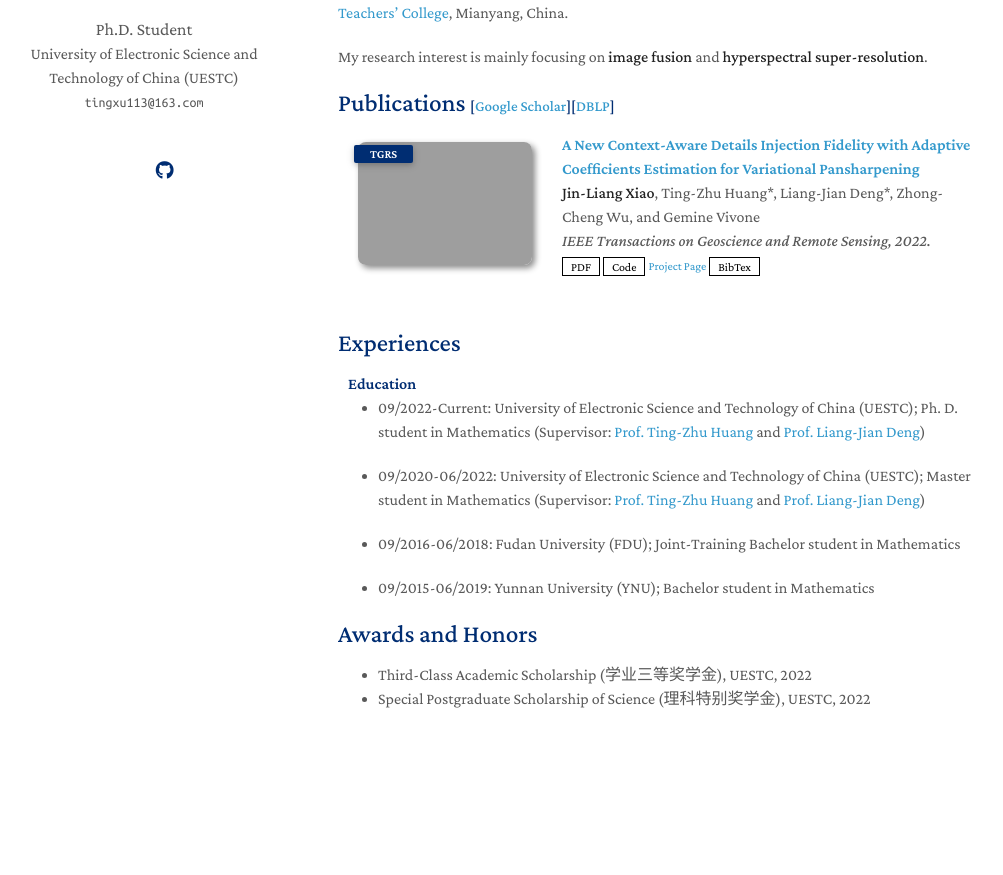
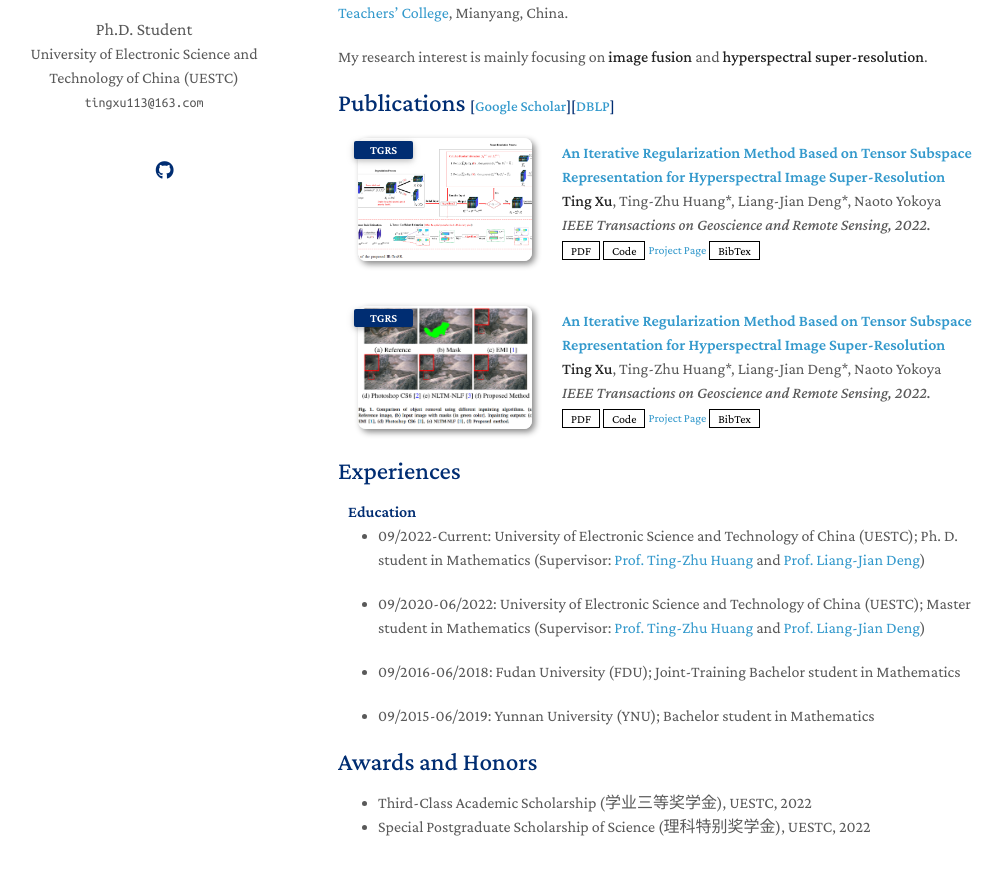
Before and after one commit to tingxu113/tingxu113.github.io, a Jekyll site: the page built from index.md, in a window 1280 px wide and 1205 px high. Shown: the part 248-1123 px from the top of the window, without its empty margins (132-1135 px from the left). Built offline with Jekyll 4.4.1, drawn with Linux system fonts in a browser that asks for light colours; nearby versions of some CDN libraries; a style sheet for code colours, icons or effects is not loaded; our own code applies the rules of GitHub Pages for plain Markdown files; grey boxes are pictures that could not be loaded.

Commit message:
Update publications.md

```diff
--- a/_includes/publications.md
+++ b/_includes/publications.md
@@ -1,5 +1,5 @@
 
-<h2 id="publications" style="margin: 2px 0px -15px;">Publications <temp style="font-size:15px;">[</temp><a href="https://scholar.google.com.hk/citations?user=g5xlNmkAAAAJ&hl=zh-CN&oi=sra" target="_blank" style="font-size:15px;">Google Scholar</a><temp style="font-size:15px;">]</temp><temp style="font-size:15px;">[</temp><a href="https://dblp.org/pid/318/0717.html" target="_blank" style="font-size:15px;">DBLP</a><temp style="font-size:15px;">]</temp></h2>
+<h2 id="publications" style="margin: 2px 0px -15px;">Publications <temp style="font-size:15px;">[</temp><a href="https://scholar.google.com.hk/citations?user=NMwLfkYAAAAJ&hl=zh-CN&oi=sra" target="_blank" style="font-size:15px;">Google Scholar</a><temp style="font-size:15px;">]</temp><temp style="font-size:15px;">[</temp><a href=" " target="_blank" style="font-size:15px;">DBLP</a><temp style="font-size:15px;">]</temp></h2>
 
 <div class="publications">
 <ol class="bibliography">
@@ -7,19 +7,19 @@
 <li>
 <div class="pub-row">
   <div class="col-sm-3 abbr" style="position: relative;padding-right: 15px;padding-left: 15px;">
-    <img src="assets/img/cdif3.png" width="200px" class="teaser img-fluid z-depth-1" style="width=100;height=30%">
+    <img src="assets/img/IR-TenSR.png" width="200px" class="teaser img-fluid z-depth-1" style="width=100;height=30%">
             <abbr class="badge">TGRS</abbr>
   </div>
   <div class="col-sm-9" style="position: relative;padding-right: 15px;padding-left: 20px;">
-      <div class="title"><a href="https://ieeexplore.ieee.org/document/9721243">A New Context-Aware Details Injection Fidelity with Adaptive Coefficients Estimation for Variational Pansharpening</a></div>
-      <div class="author"><strong>Jin-Liang Xiao</strong>, Ting-Zhu Huang*, Liang-Jian Deng*, Zhong-Cheng Wu, and Gemine Vivone</div>
+      <div class="title"><a href="https://ieeexplore.ieee.org/document/9777947">An Iterative Regularization Method Based on Tensor Subspace Representation for Hyperspectral Image Super-Resolution</a></div>
+      <div class="author"><strong>Ting Xu</strong>, Ting-Zhu Huang*, Liang-Jian Deng*, Naoto Yokoya</div>
       <div class="periodical"><em>IEEE Transactions on Geoscience and Remote Sensing, 2022.</em>
       </div>
     <div class="links">
-      <a href="https://ieeexplore.ieee.org/document/9721243" class="btn btn-sm z-depth-0" role="button" target="_blank" style="font-size:12px;">PDF</a>
-      <a href="https://github.com/liangjiandeng/CDIF" class="btn btn-sm z-depth-0" role="button" target="_blank" style="font-size:12px;">Code</a>
+      <a href="https://ieeexplore.ieee.org/document/9777947" class="btn btn-sm z-depth-0" role="button" target="_blank" style="font-size:12px;">PDF</a>
+      <a href="https://github.com/tingxu113/IRT" class="btn btn-sm z-depth-0" role="button" target="_blank" style="font-size:12px;">Code</a>
       <a href="" style="font-size:12px;">Project Page</a>
-      <a href="https://github.com/Jin-liangXiao/Jin-liangXiao.github.io/blob/main/assets/img/cdif-bib.txt" class="btn btn-sm z-depth-0" role="button" target="_blank" style="font-size:12px;">BibTex</a>
+      <a href="https://github.com/tingxu113/tingxu113.github.io/blob/main/assets/img/IR_bib.txt" class="btn btn-sm z-depth-0" role="button" target="_blank" style="font-size:12px;">BibTex</a>
     </div>
   </div>
 </div>
@@ -29,6 +29,42 @@
 
 <br>
 
+  <li>
+<div class="pub-row">
+  <div class="col-sm-3 abbr" style="position: relative;padding-right: 15px;padding-left: 15px;">
+    <img src="assets/img/Exe.png" width="200px" class="teaser img-fluid z-depth-1" style="width=100;height=30%">
+            <abbr class="badge">TGRS</abbr>
+  </div>
+  <div class="col-sm-9" style="position: relative;padding-right: 15px;padding-left: 20px;">
+      <div class="title"><a href="https://ieeexplore.ieee.org/document/9777947">An Iterative Regularization Method Based on Tensor Subspace Representation for Hyperspectral Image Super-Resolution</a></div>
+      <div class="author"><strong>Ting Xu</strong>, Ting-Zhu Huang*, Liang-Jian Deng*, Naoto Yokoya</div>
+      <div class="periodical"><em>IEEE Transactions on Geoscience and Remote Sensing, 2022.</em>
+      </div>
+    <div class="links">
+      <a href="https://ieeexplore.ieee.org/document/9777947" class="btn btn-sm z-depth-0" role="button" target="_blank" style="font-size:12px;">PDF</a>
+      <a href="https://github.com/tingxu113/IRT" class="btn btn-sm z-depth-0" role="button" target="_blank" style="font-size:12px;">Code</a>
+      <a href="" style="font-size:12px;">Project Page</a>
+      <a href="https://github.com/tingxu113/tingxu113.github.io/blob/main/assets/img/IR_bib.txt" class="btn btn-sm z-depth-0" role="button" target="_blank" style="font-size:12px;">BibTex</a>
+    </div>
+  </div>
+</div>
+</li>
+
+
+
+
+
+
+
+
+
+
+
+
+
+
+
+
 
 </ol>
 </div>
```
